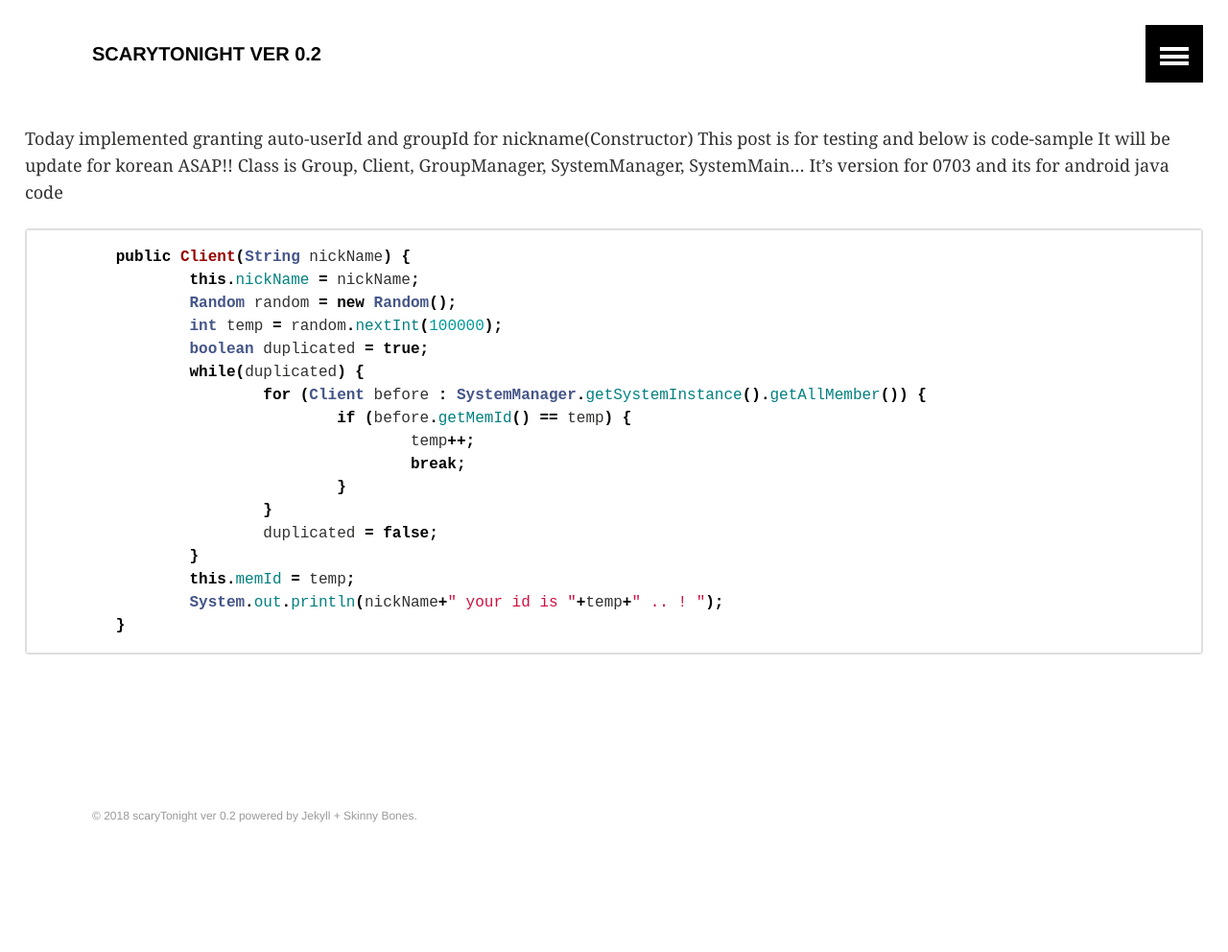
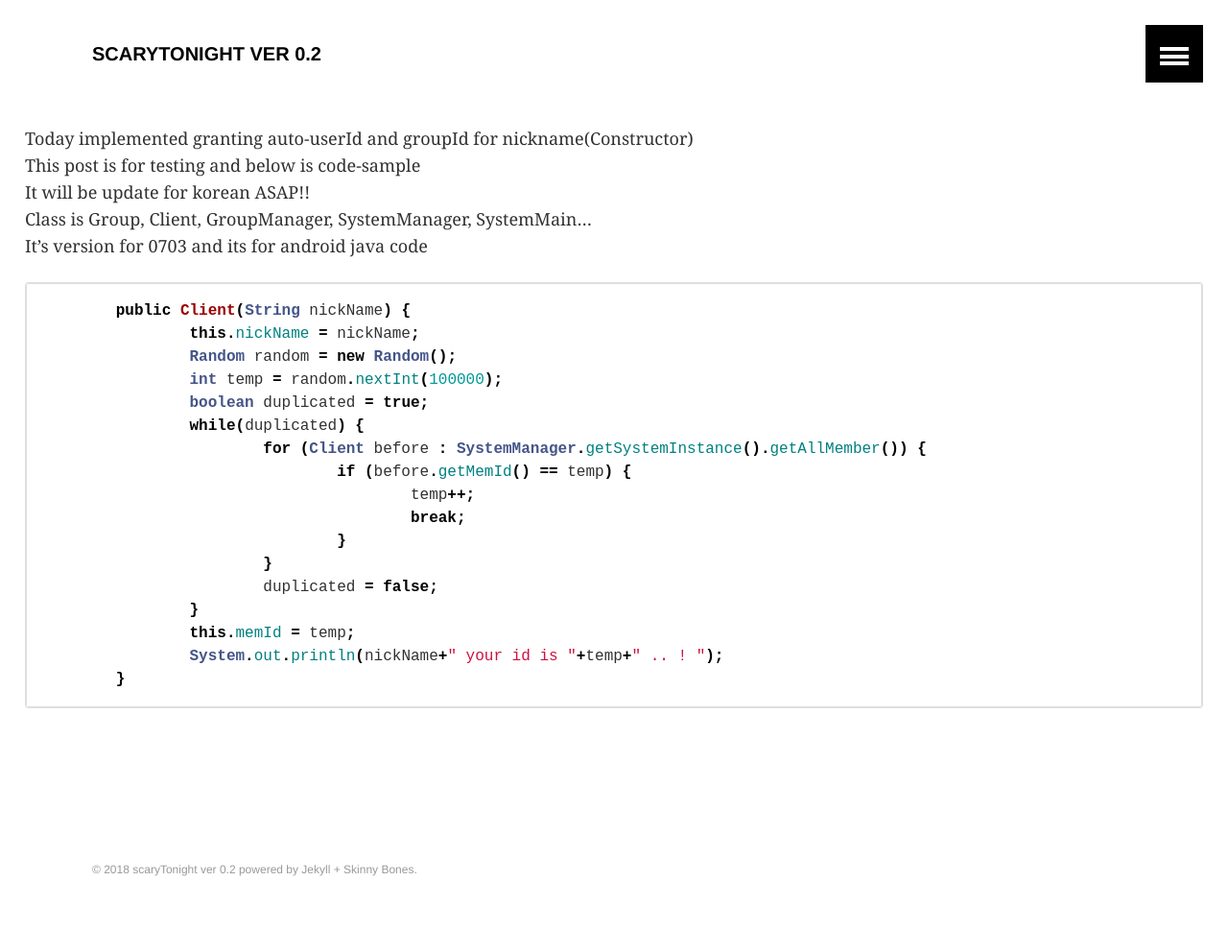
Before and after one commit to KisungKim/s, a Jekyll site: the page built from _posts/java_programming/2018-07-04-TimeCheckJava01.md, in a window 1280 px wide. Shown: the whole page at 96% size. Built offline with Jekyll 4.4.1, drawn with Linux system fonts in a browser that asks for light colours; before the commit the page ends 936 px from its top, so only the background shows below that.

````diff
--- a/_posts/java_programming/2018-07-04-TimeCheckJava01.md
+++ b/_posts/java_programming/2018-07-04-TimeCheckJava01.md
@@ -3,11 +3,12 @@ layout: default
 title: "Java TimeCheck App Implementation, very simple 01"
 ---
 
-Today implemented granting auto-userId and groupId for nickname(Constructor)
-This post is for testing and below is code-sample
-It will be update for korean ASAP!!
-Class is Group, Client, GroupManager, SystemManager, SystemMain...
-It's version for 0703 and its for android java code
+
+Today implemented granting auto-userId and groupId for nickname(Constructor)<br>
+This post is for testing and below is code-sample<br>
+It will be update for korean ASAP!!<br>
+Class is Group, Client, GroupManager, SystemManager, SystemMain...<br>
+It's version for 0703 and its for android java code<br>
 
 
 ```java
````
